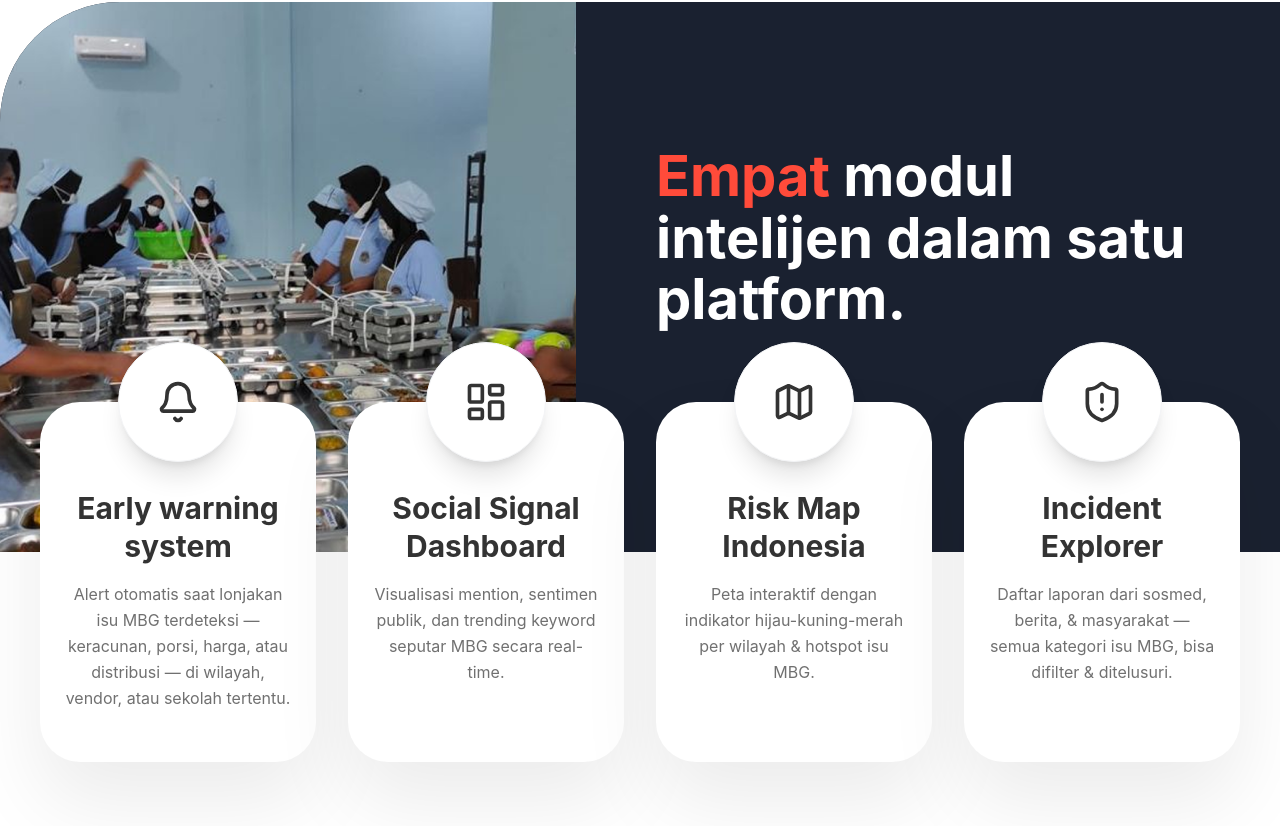
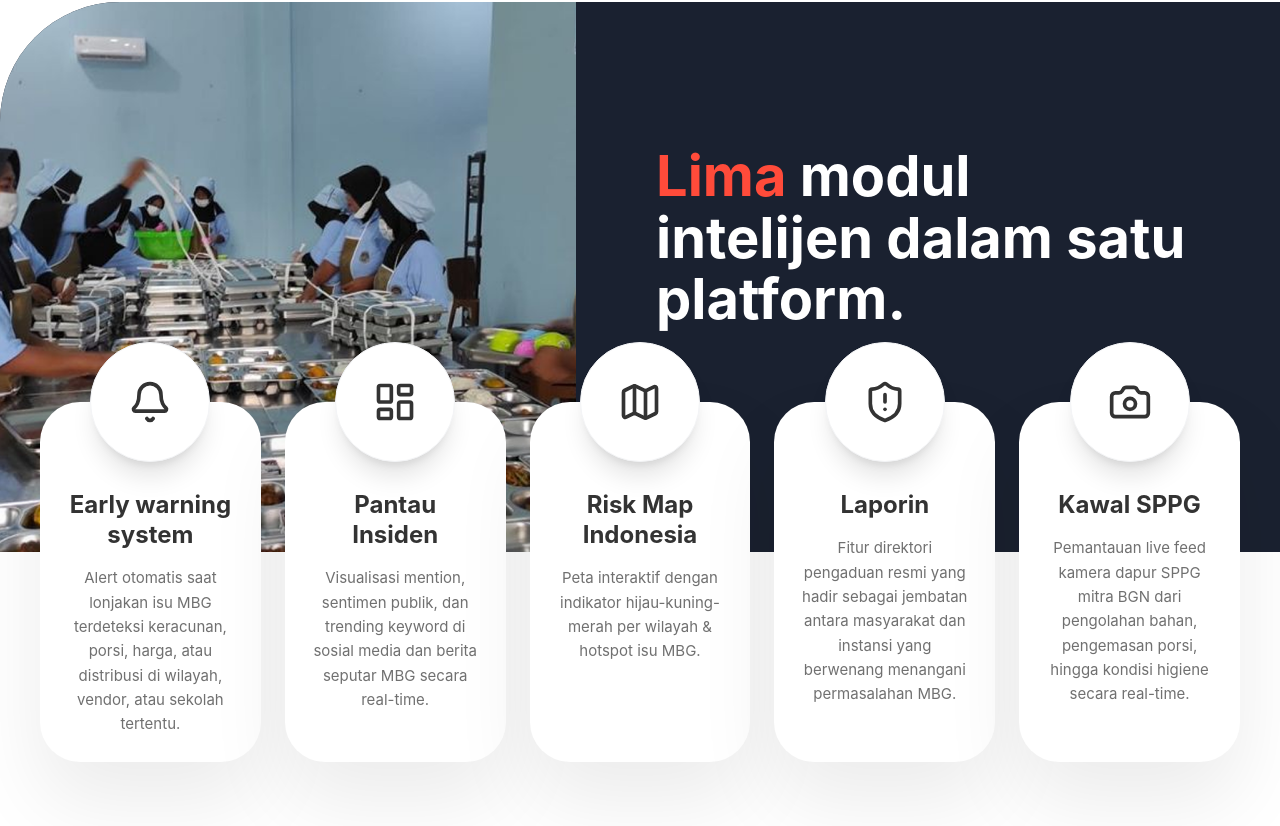
Before and after one commit to randyver/pantauin, a Next.js app: page / in a window 1280 px wide. Shown: the part 2852-3678 px from the top of the page. Built offline with nearby package versions, Linux system fonts and the light colour scheme; a web font is replaced by a local one.

Commit message:
fix: desc on feature section landing page

```diff
--- a/src/components/landing/FeaturesSection.tsx
+++ b/src/components/landing/FeaturesSection.tsx
@@ -1,9 +1,37 @@
-import { Bell, LayoutDashboard, Map as MapIcon, ShieldAlert } from "lucide-react";
+import { Bell, LayoutDashboard, Map as MapIcon, ShieldAlert, Camera } from "lucide-react";
 
 export default function FeaturesSection() {
+  const cards = [
+    {
+      icon: <Bell size={44} />,
+      title: "Early warning system",
+      desc: "Alert otomatis saat lonjakan isu MBG terdeteksi keracunan, porsi, harga, atau distribusi di wilayah, vendor, atau sekolah tertentu.",
+    },
+    {
+      icon: <LayoutDashboard size={44} />,
+      title: "Pantau Insiden",
+      desc: "Visualisasi mention, sentimen publik, dan trending keyword di sosial media dan berita seputar MBG secara real-time.",
+    },
+    {
+      icon: <MapIcon size={44} />,
+      title: "Risk Map Indonesia",
+      desc: "Peta interaktif dengan indikator hijau-kuning-merah per wilayah & hotspot isu MBG.",
+    },
+    {
+      icon: <ShieldAlert size={44} />,
+      title: "Laporin",
+      desc: "Fitur direktori pengaduan resmi yang hadir sebagai jembatan antara masyarakat dan instansi yang berwenang menangani permasalahan MBG.",
+    },
+    {
+      icon: <Camera size={44} />,
+      title: "Kawal SPPG",
+      desc: "Pemantauan live feed kamera dapur SPPG mitra BGN dari pengolahan bahan, pengemasan porsi, hingga kondisi higiene secara real-time.",
+    },
+  ];
+
   return (
     <div id="fitur" className="relative w-full overflow-hidden">
-      {/* Main Banner Container - Full width with rounded edge */}
+      {/* Main Banner Container */}
       <div className="relative w-full min-h-[400px] lg:h-[550px] bg-[#1A2130] lg:rounded-tl-[120px] flex flex-col lg:flex-row overflow-hidden">
         {/* Banner Image */}
         <div className="w-full lg:w-[45%] h-[250px] lg:h-full">
@@ -17,37 +45,35 @@ export default function FeaturesSection() {
         {/* Banner Text */}
         <div className="w-full lg:w-[55%] flex items-center lg:items-start px-6 lg:px-20 py-12 lg:pt-36">
           <h2 className="text-white text-[32px] lg:text-[56px] font-bold font-sf-rounded leading-[1.2] lg:leading-[1.1] max-w-[700px] text-center lg:text-left">
-            <span className="text-[#FF4B3A]">Empat</span> modul intelijen dalam satu platform.
+            <span className="text-[#FF4B3A]">Lima</span> modul intelijen dalam satu platform.
           </h2>
         </div>
       </div>
 
-      {/* Floating Cards Container - Adjusted for perfect overlap and mobile responsiveness */}
-      <div className="relative lg:absolute lg:left-1/2 lg:-translate-x-1/2 mt-20 lg:mt-0 lg:top-[400px] w-full max-w-[1441px] flex flex-col lg:flex-row justify-center items-center gap-24 lg:gap-8 px-6 lg:px-10 z-20 pb-20 lg:pb-0 mx-auto">
-
-        {[
-          { icon: <Bell size={44} />, title: "Early warning system", desc: "Alert otomatis saat lonjakan isu MBG terdeteksi — keracunan, porsi, harga, atau distribusi — di wilayah, vendor, atau sekolah tertentu." },
-          { icon: <LayoutDashboard size={44} />, title: "Social Signal Dashboard", desc: "Visualisasi mention, sentimen publik, dan trending keyword seputar MBG secara real-time." },
-          { icon: <MapIcon size={44} />, title: "Risk Map Indonesia", desc: "Peta interaktif dengan indikator hijau-kuning-merah per wilayah & hotspot isu MBG." },
-          { icon: <ShieldAlert size={44} />, title: "Incident Explorer", desc: "Daftar laporan dari sosmed, berita, & masyarakat — semua kategori isu MBG, bisa difilter & ditelusuri." }
-        ].map((card, idx) => (
-          <div key={idx} className="relative w-full max-w-[300px] h-[360px] bg-white rounded-[40px] shadow-[0px_40px_80px_rgba(0,0,0,0.08)] flex flex-col items-center justify-start pt-16 px-6 text-center transition-all hover:-translate-y-2 duration-300">
-            <div className="absolute -top-[60px] w-[120px] h-[120px] bg-white rounded-full shadow-xl flex items-center justify-center text-[#333333] border-[1px] border-gray-100">
+      {/* Cards — mobile: stacked, desktop: horizontally centered with overlap */}
+      <div className="relative lg:absolute lg:left-1/2 lg:-translate-x-1/2 mt-20 lg:mt-0 lg:top-[400px] w-full max-w-[1600px] mx-auto flex flex-col lg:flex-row justify-center items-center gap-24 lg:gap-6 px-6 lg:px-10 z-20 pb-20 lg:pb-0">
+        {cards.map((card, idx) => (
+          <div
+            key={idx}
+            className="relative w-full max-w-[280px] h-[360px] bg-white rounded-[40px] shadow-[0px_40px_80px_rgba(0,0,0,0.08)] flex flex-col items-center justify-start pt-16 px-6 text-center transition-all hover:-translate-y-2 duration-300"
+          >
+            {/* Floating circle icon */}
+            <div className="absolute -top-[60px] w-[120px] h-[120px] bg-white rounded-full shadow-xl flex items-center justify-center text-[#333333] border border-gray-100">
               {card.icon}
             </div>
-            <h3 className="text-[#333333] text-[26px] lg:text-[30px] font-bold font-sf-rounded leading-tight mt-6">
+
+            <h3 className="text-[#333333] text-[22px] lg:text-[24px] font-bold font-sf-rounded leading-tight mt-6">
               {card.title}
             </h3>
-            <p className="text-[#333333]/70 text-[15px] lg:text-[16px] font-normal font-sf-rounded mt-4 leading-relaxed">
+            <p className="text-[#333333]/70 text-[14px] lg:text-[15px] font-normal font-sf-rounded mt-4 leading-relaxed">
               {card.desc}
             </p>
           </div>
         ))}
-
       </div>
 
-      {/* Spacer for desktop layout overlap - Increased significantly to prevent clipping */}
-      <div className="hidden lg:block h-[350px]"></div>
+      {/* Desktop spacer to push content below the absolutely-positioned cards */}
+      <div className="hidden lg:block h-[380px]" />
     </div>
   );
 }
```
